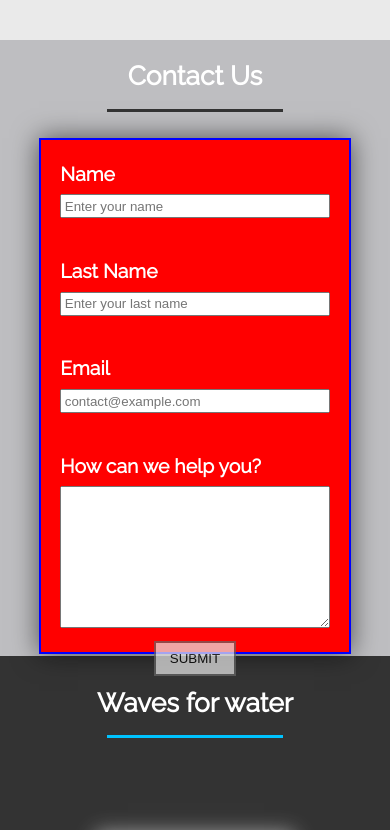
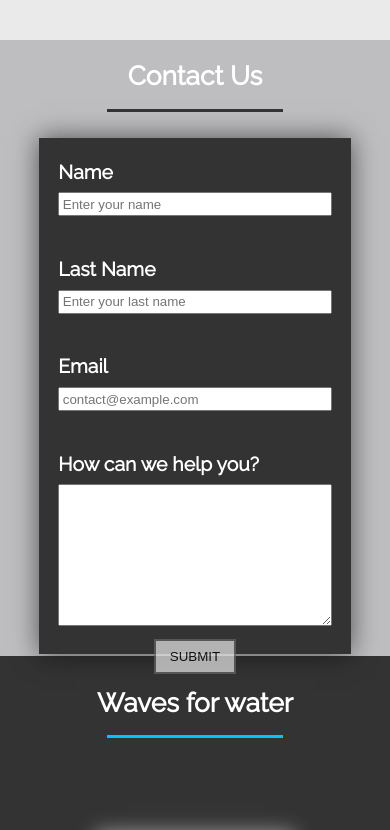
Before and after one commit to aosante/NosotrosTequila, a website: page views/index.html in a window 390 px wide. Shown: the part 3790-4620 px from the top of the page. Drawn offline with nearby package versions, Linux system fonts and the light colour scheme.

Commit message:
css changes

```diff
--- a/public/css/style.css
+++ b/public/css/style.css
@@ -325,9 +325,7 @@ img {
   }
 
   #section-d #form {
-    background-color: red;
     margin-bottom: 10em;
-    border: 2px solid blue;
   }
   #section-d #btnSubmit {
     position: relative;
```
